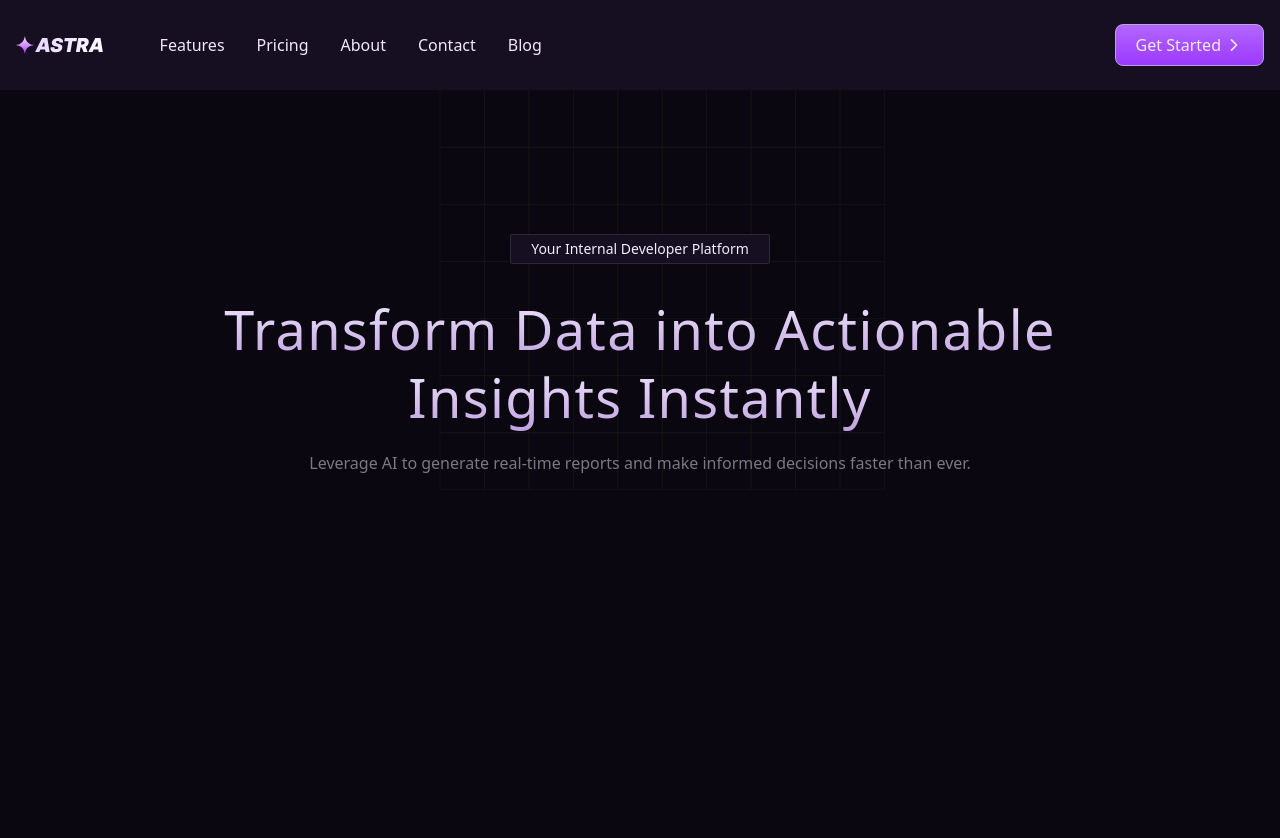
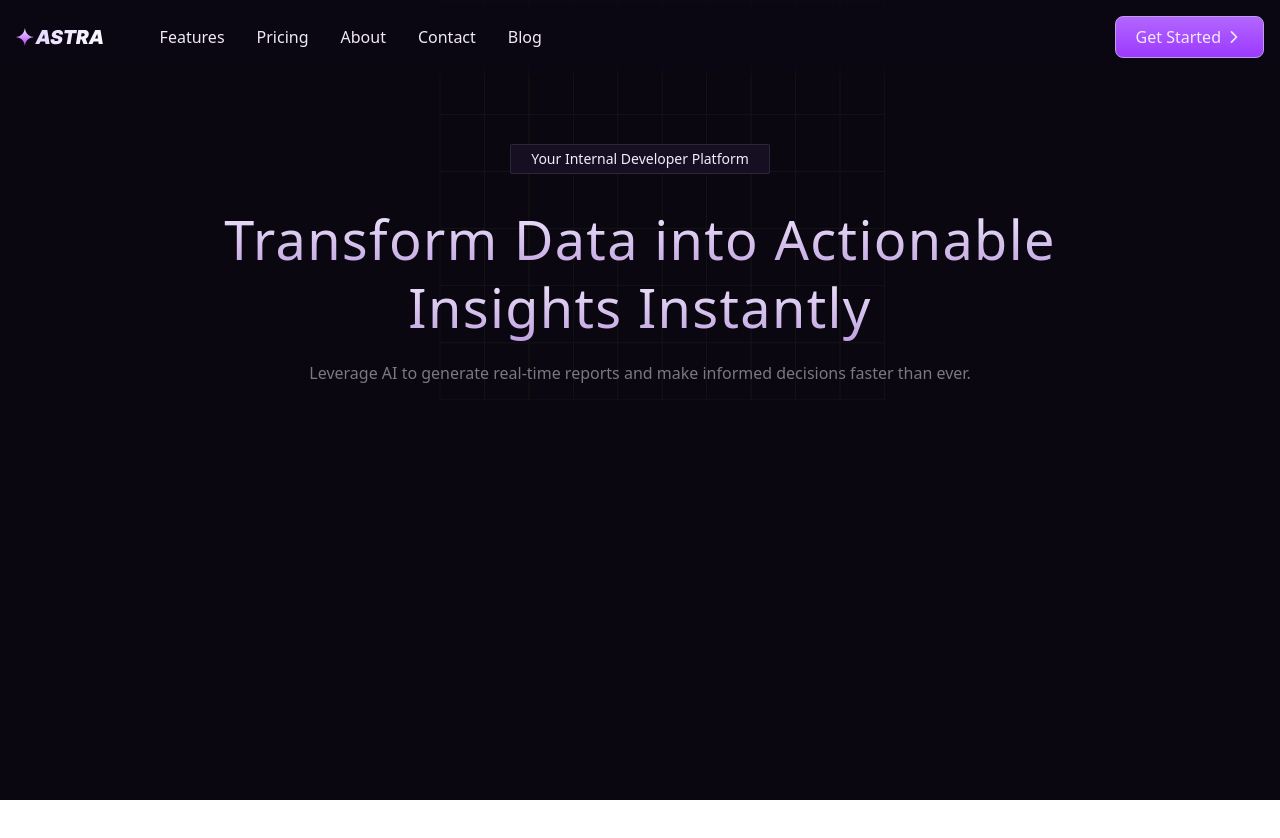
Before and after one commit to ehtishamsh/astraSaasLandingPage, a React (Vite) app: page / in a window 1280 px wide. Shown: the top 838 px of the page. After the commit the page ends 800 px from the top, so only its background shows below. Built offline with nearby package versions, Linux system fonts and the light colour scheme.

Commit message:
fixed navbar

```diff
--- a/src/components/Navbar.tsx
+++ b/src/components/Navbar.tsx
@@ -3,8 +3,8 @@
 
 function Navbar() {
   return (
-    <header className=" bg-mainColor-800">
-      <nav className="max-w-7xl mx-auto px-4 py-6 flex items-center">
+    <header className=" fixed top-0 left-0 right-0 bg-mainColor-900/30 backdrop-blur-md  z-[999]">
+      <nav className="max-w-7xl mx-auto px-4 py-4 flex items-center">
         <Link reloadDocument to="/" className="mr-14">
           <img src="/logo.svg" alt="Logo" />
         </Link>
```
